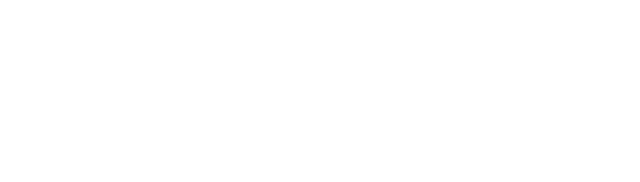
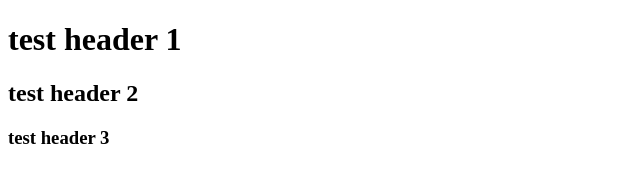
Before and after one commit to MHmsn/my-2-repo, a plain HTML site: page index.html in a window 1280 px wide. Shown: the whole page, without its empty margins (0-640 px from the left). Drawn offline with Linux system fonts and the light colour scheme.

Commit message:
added header

```diff
--- a/index.html
+++ b/index.html
@@ -7,6 +7,8 @@
     <title>my 2nd repo</title>
 </head>
 <body>
-
+    <h1>test header 1</h1>
+    <h2>test header 2</h2>
+    <h3>test header 3</h3>
 </body>
 </html>
```
